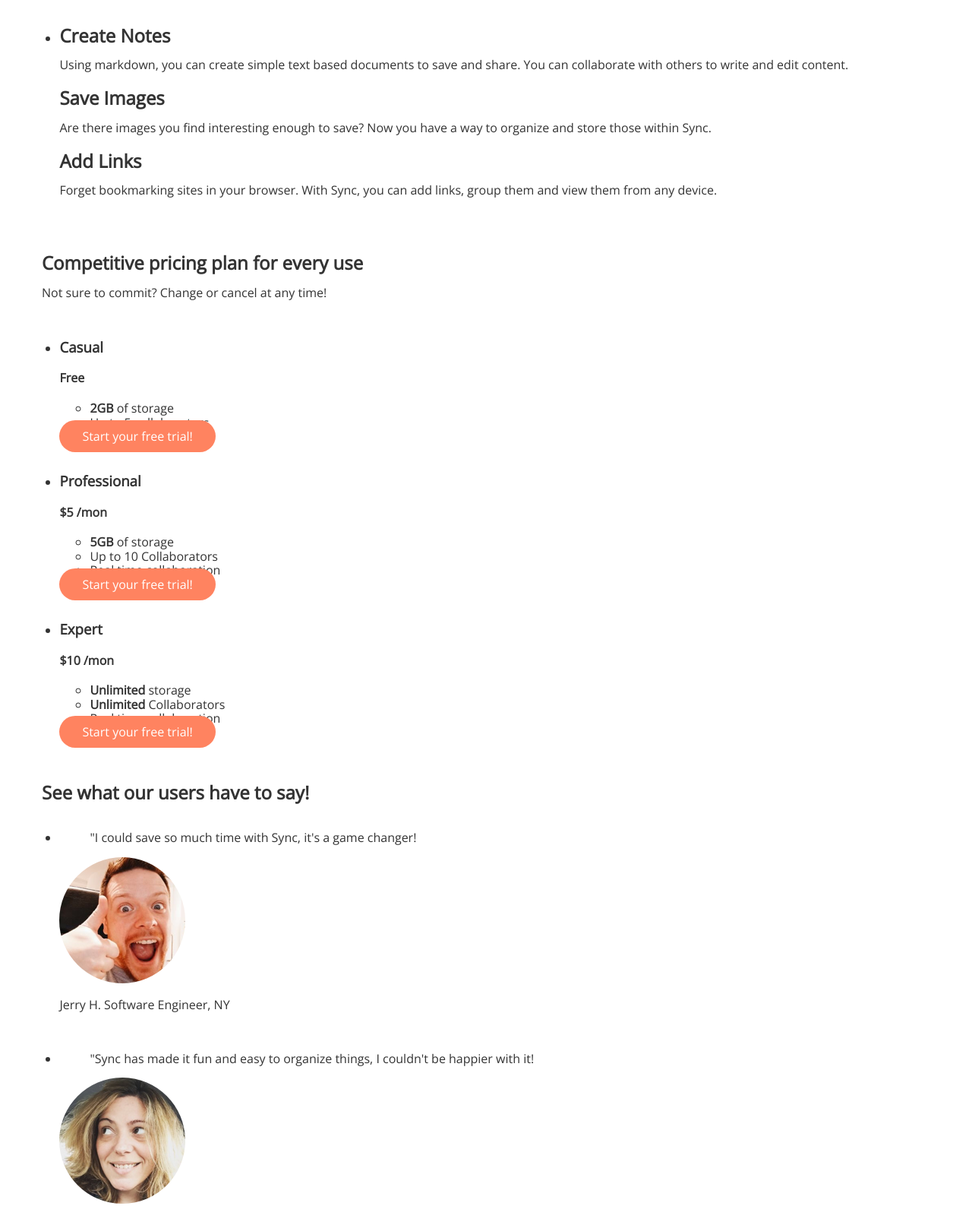
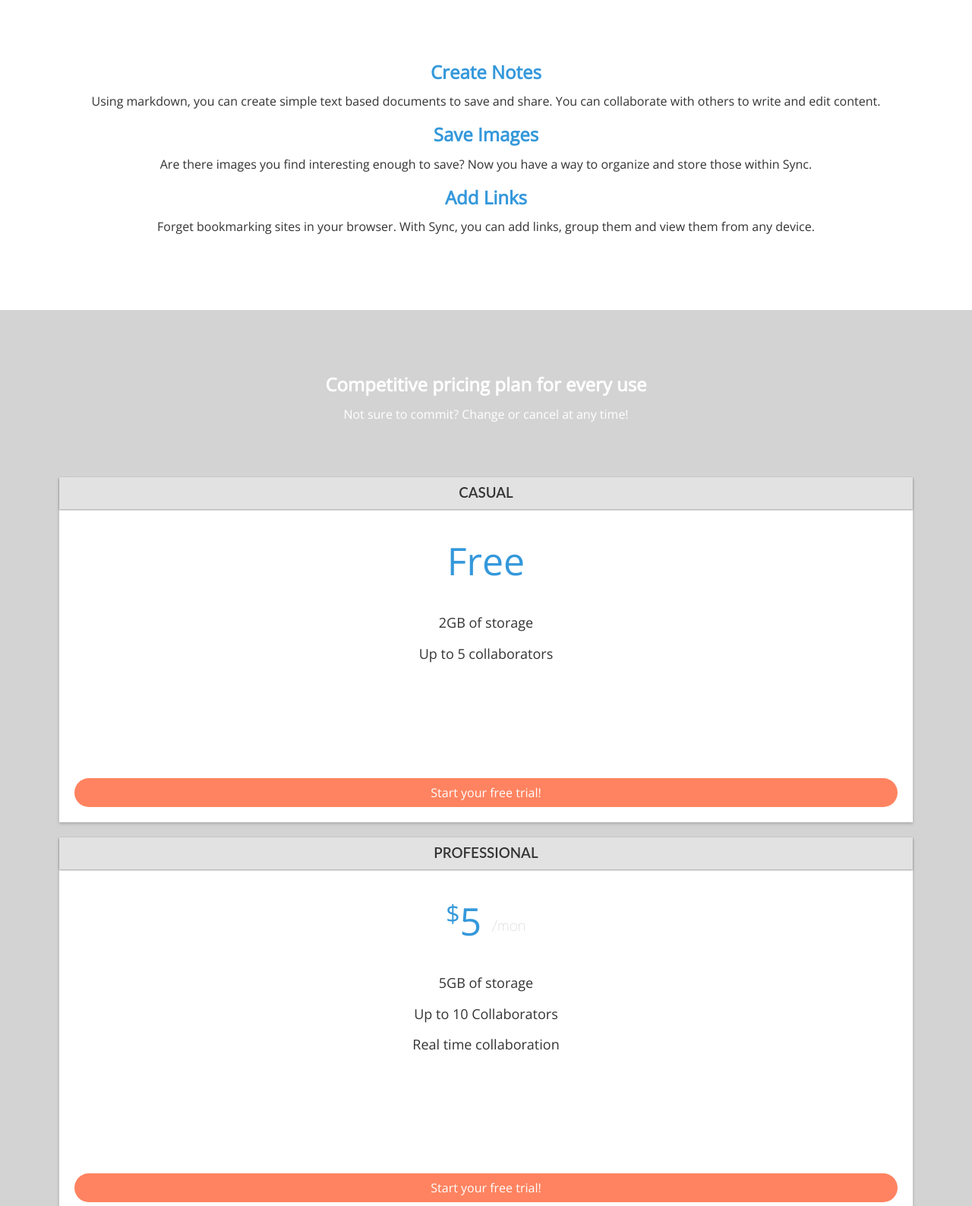
Before and after one commit to verachu/Sync, a plain HTML site: page index.html in a window 1280 px wide. Shown: the part 677-2264 px from the top of the page at 76% size. Drawn offline with nearby package versions, Linux system fonts and the light colour scheme.

Commit message:
saving file

```diff
--- a/CSS/style.css
+++ b/CSS/style.css
@@ -126,6 +126,197 @@ p{
    background: #FF8360;
  }
 
+  /* BENEFITS */
+ .benefits {
+   text-align: center;
+   display:block;
+   position:relative;
+ }
+ .benefits ul {
+   margin: 0 auto;
+   padding:4em 0;
+ }
+ .benefits ul li {
+   list-style-type: none;
+   display: inline-block;
+ }
+ .benefits i {
+   color:#3498DB;
+   font-size:60px;
+   margin:0;
+   vertical-align: middle;
+ }
+ .benefits h2 {
+   color:#3498DB;
+ }
+
+  /* PRICING */
+ .pricing {
+   background: #D3D3D3;
+   background-size:cover;
+   text-align: center;
+   padding:4em 0;
+ }
+ .pricing h2, .pricing p {
+   color:#FFFFFF;
+ }
+ .pricing ul {
+   margin:0 auto;
+   padding:2em 0;
+ }
+ .pricing ul li {
+   list-style-type: none;
+ }
+
+ .box {
+   padding:0 15px 15px;
+   background: #FFFFFF;
+   box-shadow: 0px 2px 4px 0px rgba(0,0,0,0.20);
+   min-height: 439px;
+   position: relative;
+   margin-top: 25px;
+ }
+ .box.middle {
+   min-height: 485px;
+   margin-top:0px;
+ }
+ .box h3 {
+   font-family: "Lato", Helvetica, Arial, sans-serif;
+   font-weight: 600;
+   text-transform: uppercase;
+   background: #E2E2E2;
+   box-shadow: 0px 1px 2px 0px rgba(0,0,0,0.40);
+   left:0;
+   right:0;
+   top:0;
+   text-align: center;
+   margin:0 -15px 40px;
+   padding:10px 0;
+ }
+
+  .box h4 {
+   font-size:50px;
+   font-weight: normal;
+   margin:40px 0 10px;
+   color:#3498DB;
+ }
+ .box h4 span {
+   font-size:32px;
+   vertical-align: top;
+ }
+ .box h4 span.month {
+   font-family: "Lato", Helvetica, Arial, sans-serif;
+   font-weight: 100;
+   color:#888888;
+   font-size:20px;
+   vertical-align: middle;
+ }
+ .box ul li {
+   font-size:18px;
+   margin-bottom:20px;
+   font-weight: 100;
+ }
+
+  .box .btn {
+   position:absolute;
+   bottom:20px;
+   left:20px;
+   right:20px;
+ }
+ .small {
+   font-size: 12px;
+   color: #FEFEFE;
+   line-height: 15px;
+   font-style:italic;
+ }
+
+  /* TESTIMONIALS */
+ .testimonials {
+   padding:4em 0;
+   text-align: center;
+ }
+ .testimonials h2 {
+   color:#3498DB;
+ }
+ .testimonials ul li {
+   list-style-type: none;
+ }
+ .testimonials blockquote {
+   color:#FFFFFF;
+   text-align: left;
+   font-style: italic;
+   background:#34495E;
+   position: relative;
+   padding:30px;
+   width:auto;
+   margin:0;
+ }
+ .testimonials blockquote:after {
+   top: 100%;
+   left: 13%;
+   border: solid transparent;
+   content: " ";
+   height: 0;
+   width: 0;
+   position: absolute;
+   pointer-events: none;
+   border-top-color: #34495E;
+   border-width: 10px;
+   margin-left: -10px;
+ }
+
+  .testimonials img {
+   height: 65px;
+   width: 65px;
+   border-radius:50%;
+   float: left;
+   display: inline-block;
+   margin:20px 10px 0 0;
+ }
+ .testimonials p.name {
+   float: left;
+   display: inline-block;
+   text-align: left;
+   font-size:13px;
+   margin-top: 30px;
+ }
+
+  /* FOOTER */
+ footer {
+   background-color: #34495E;
+   background-image: linear-gradient(to top,
+      #3498DB 0%, #3498DB 50%, #34495E 50%, #34495E 100%);
+   color: #FFFFFF;
+   height: 150px;
+   position: relative;
+   overflow: hidden;
+   z-index: 0;
+ }
+ footer p, footer nav ul {
+   font-size:14px;
+   font-weight:100;
+   text-align: center;
+   margin: 10px auto 0;
+ }
+ footer nav ul li {
+   list-style-type: none;
+   display: inline;
+ }
+ footer nav ul li a {
+   color:#FFFFFF;
+   text-decoration: none;
+ }
+ footer .right-footer-block {
+   background-color: transparent;
+ }
+ footer .logo{
+   padding: 2.35em 0;
+   margin: 0 auto;
+   display: block;
+ }
+
+
+ /*MEDIA QUERY*/
 @media (max-width: 600px) {
   .front-image {
     width: 400px;
@@ -163,3 +354,19 @@ p{
     font-size: 200px;
   }
 }
+
+@media (min-width: 992px){
+   footer{
+     background-color: #3498DB;
+   }
+   footer p, footer nav ul{
+     padding: 2em 0;
+     text-align: left;
+   }
+   footer .right-footer-block {
+     background-color: #3498DB;
+   }
+   footer .logo{
+     padding: 2em 0 2em 1.5em;
+   }
+ }
```
Also changed, not shown: dashboard.html (added, +99 -0 lines), index.html (+3 -3 lines).
